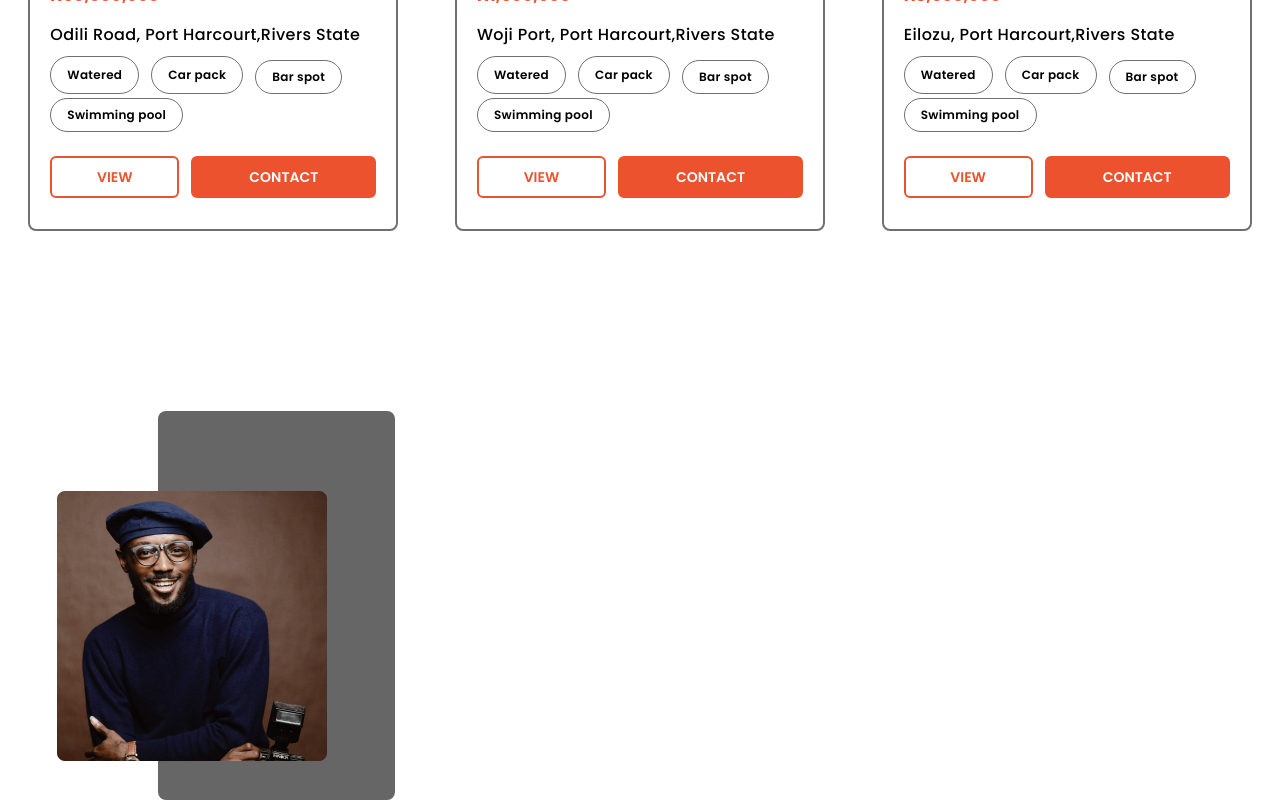
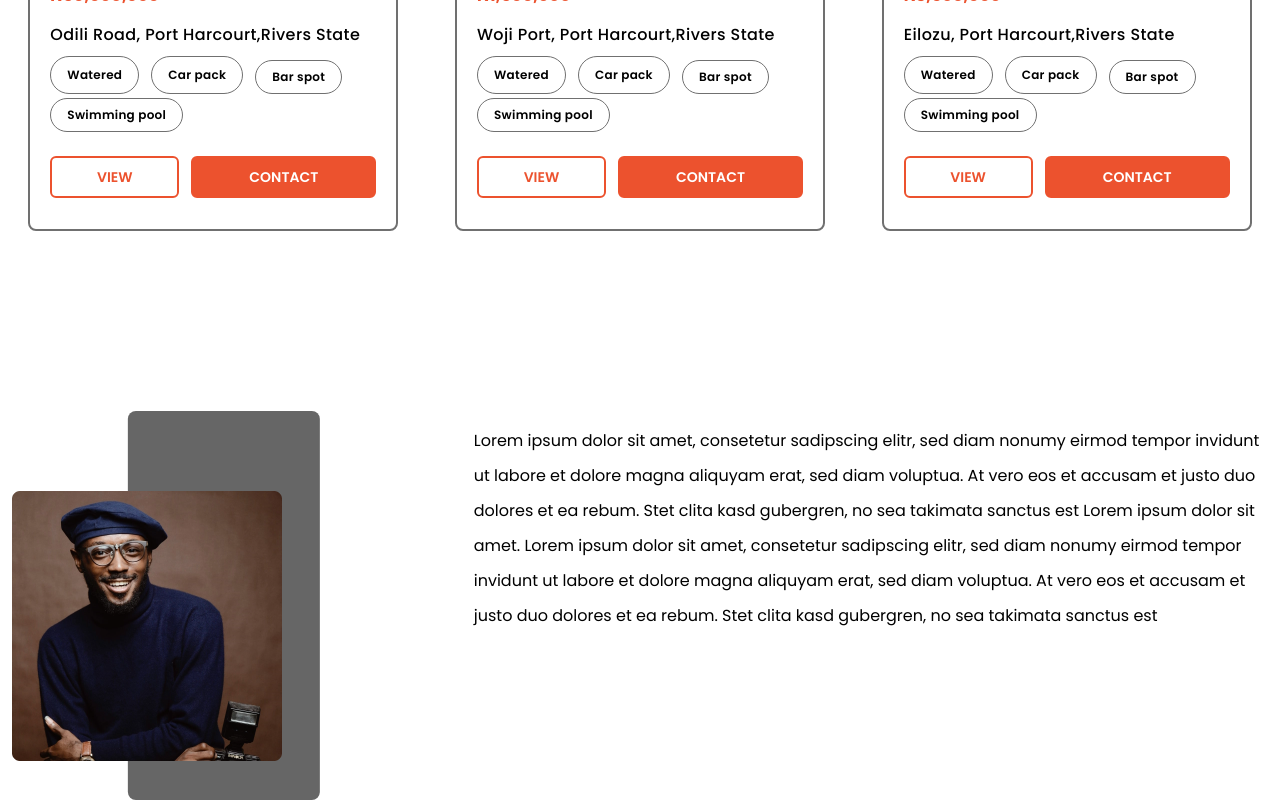
Before and after one commit to jennifer-pecky/estate-website, a React (Create React App) app: page / in a window 1280 px wide. Shown: the part 1911-2711 px from the top of the page. Built offline with nearby package versions, Linux system fonts and the light colour scheme.

Commit message:
paragraph section

```diff
--- a/src/components/Ui/Cooper-sction/Cooper.js
+++ b/src/components/Ui/Cooper-sction/Cooper.js
@@ -7,8 +7,14 @@
     return (
         <section className={`${globalPadding} mx-auto `}>
             <div className='flex'>
-                <div className='bg-[#666666] h-[389px] transform translate-x-2/3 rounded-[8px] w-[237px] bottom-24 '></div>
-                <img className='w-[270px] h-[270px] image transform -translate-x-2/3 mt-20' src={img} alt="" />
+                <div className='flex'>
+                    <div className='bg-[#666666] h-[389px] transform translate-x-2/3 rounded-[8px] w-[237px] bottom-24 '></div>
+                    <img className='w-[270px] h-[270px] image transform -translate-x-2/3 mt-20' src={img} alt="" />
+                </div>
+
+                <div className='w-[70%] flex flex-col space-y-5 p-3'>
+                    <p>Lorem ipsum dolor sit amet, consetetur sadipscing elitr, sed diam nonumy eirmod tempor invidunt ut labore et dolore magna aliquyam erat, sed diam voluptua. At vero eos et accusam et justo duo dolores et ea rebum. Stet clita kasd gubergren, no sea takimata sanctus est Lorem ipsum dolor sit amet. Lorem ipsum dolor sit amet, consetetur sadipscing elitr, sed diam nonumy eirmod tempor invidunt ut labore et dolore magna aliquyam erat, sed diam voluptua. At vero eos et accusam et justo duo dolores et ea rebum. Stet clita kasd gubergren, no sea takimata sanctus est</p>
+                </div>
             </div>
         </section>
     )
```
